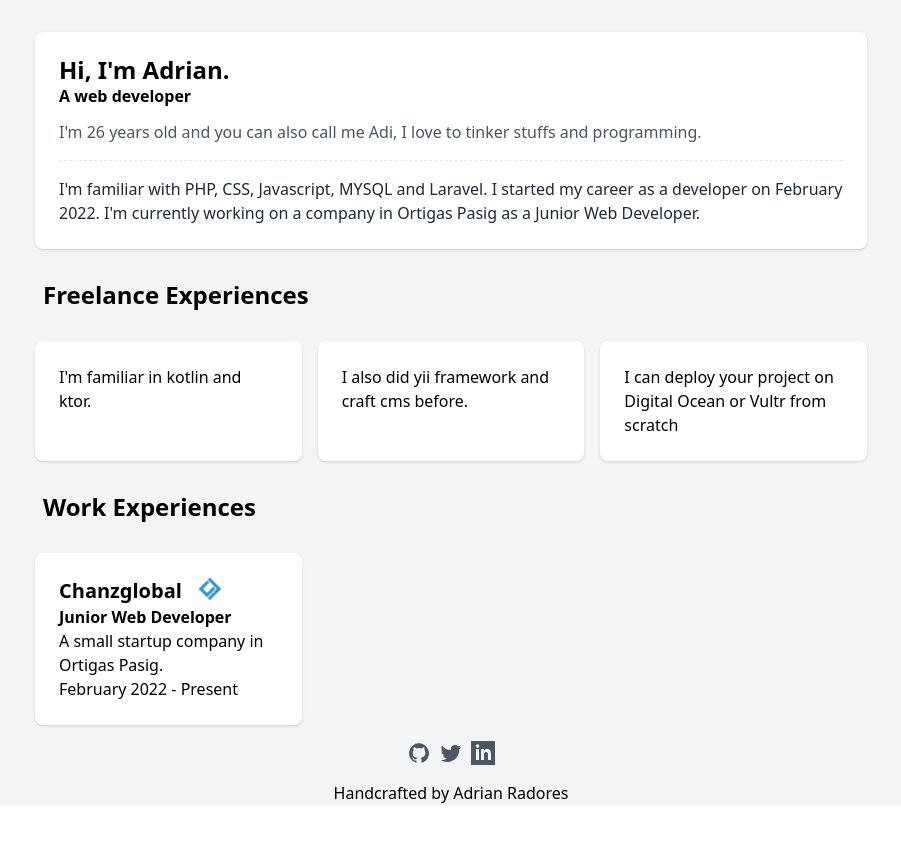
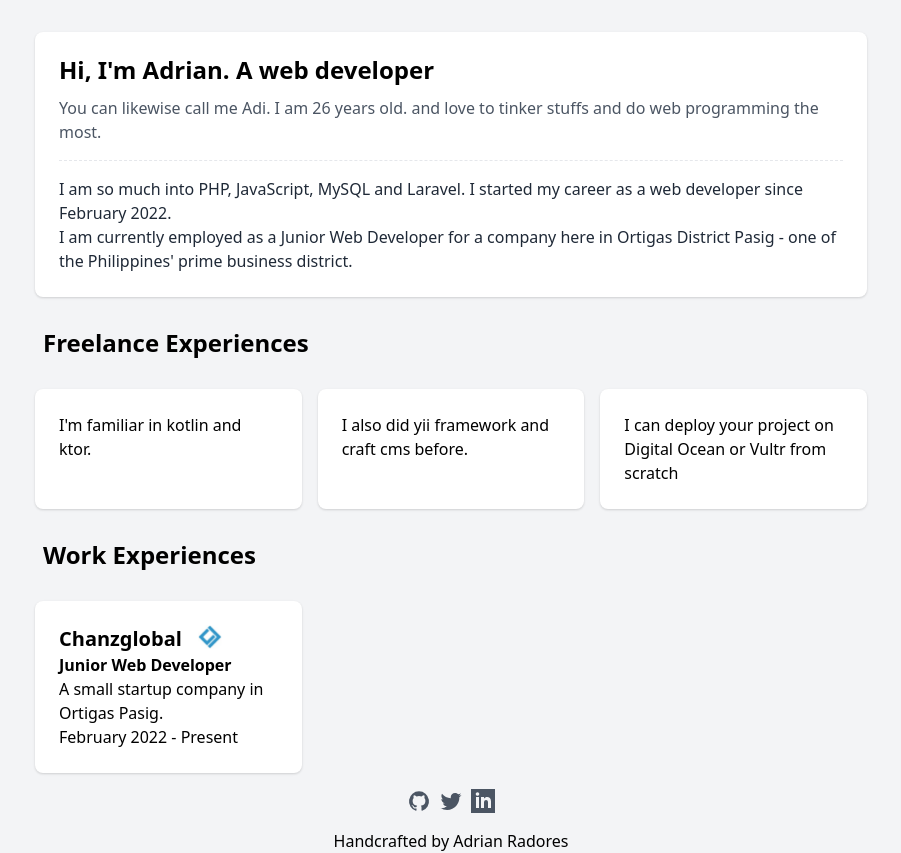
Before and after one commit to stryfe200fps/stryfe200fps.github.io, a Nuxt app: page / in a window 1280 px wide. Shown: the whole page, without its empty margins (189-1090 px from the left). Before the commit the page ends 805 px from the top, so only its background shows below. Built offline with nearby package versions, Linux system fonts and the light colour scheme.

Commit message:
REPHRASE by mom

```diff
--- a/components/Tutorial.vue
+++ b/components/Tutorial.vue
@@ -10,16 +10,17 @@
     <div class="max-w-4xl mx-auto sm:px-6 lg:px-8">
       <div class="mt-8 bg-white overflow-hidden shadow sm:rounded-lg p-6">
         <h2 class="text-2xl leading-7 font-semibold">
-          Hi, I'm Adrian.
+          Hi, I'm Adrian. A web developer
         </h2>
-        <h3 class="font-semibold">A web developer</h3>
+        <!-- <h3 class="font-semibold">A web developer</h3> -->
         <p class="mt-3 text-gray-600">
-I'm <span v-html="getAge('1995-12-2')"> </span> years old and you can also call me Adi,
-          I love to tinker stuffs and programming.
+You can likewise call me Adi. I am <span v-html="getAge('1995-12-2')"> </span> years old.
+          and love to tinker stuffs and do web programming the most.
         </p>
         <p class="mt-4 pt-4 text-gray-800 border-t border-dashed">
-          I'm familiar with PHP, CSS, Javascript, MYSQL and Laravel. I started my career as a developer
-          on February 2022. I'm currently working on a company in Ortigas Pasig as a Junior Web Developer.
+        I am so much into PHP, JavaScript, MySQL and Laravel. I started my career as a web developer since February 2022.
+        <br>
+        I am currently employed as a Junior Web Developer for a company here in Ortigas District Pasig - one of the Philippines' prime business district.
         </p>
       </div>
 
```
Also changed, not shown: 1 other file (tests, documents, lock files or other folders).
